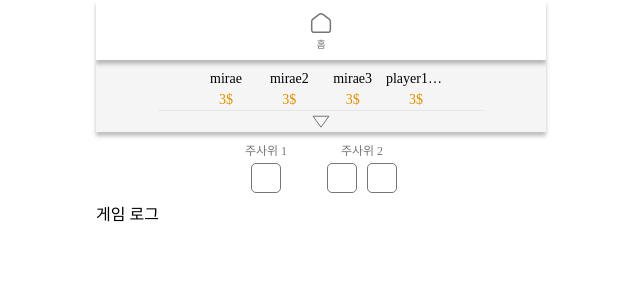
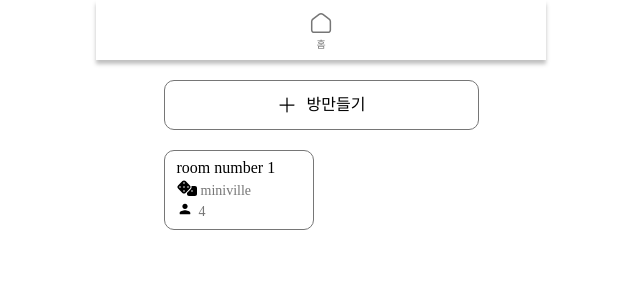
Before and after one commit to dygmm4288/board_game, a React (Vite) app in the folder front/: page / in a window 1280 px wide. Shown: the top 300 px of the page, without its empty margins (319-959 px from the left). Built offline with nearby package versions, Linux system fonts and the light colour scheme; a web font is replaced by a local one.

Commit message:
useRoom 때매 오류나서 다시 채워넣음

```diff
--- a/front/src/components/Home.tsx
+++ b/front/src/components/Home.tsx
@@ -1,6 +1,6 @@
 import useModal from "../zustand/modal";
 import RoomModal from "./common/modal/RoomCreateModal";
-import React from "react";
+
 import PlusBtnIcon from "../assets/svg/PlusBtnIcon";
 
 import RoomList from "./common/RoomList";
@@ -12,7 +12,7 @@ const Home = () => {
   };
 
   return (
-    <div className='w-full h-screen bg-primary-background-color flex flex-col items-center'>
+    <div className='w-full h-screen flex flex-col items-center'>
       <div>
         <button
           onClick={handleClickCreateRoom}
--- a/front/src/components/common/modal/RoomCreateModal.tsx
+++ b/front/src/components/common/modal/RoomCreateModal.tsx
@@ -5,12 +5,12 @@ import { cn } from "../../../util/cn";
 import NumberInput from "../../form/NumberInput";
 
 const RoomModal = () => {
-  const {createRoom} = useRoom();
+  // const { createRoom } = useRoom();
 
   const handleSubmit = (e: FormEvent<HTMLFormElement>) => {
     e.preventDefault();
 
-    createRoom()
+    // createRoom();
   };
 
   return (
@@ -21,7 +21,14 @@ const RoomModal = () => {
           <option>Minibill2</option>
         </select>
         <NumberInput />
-        <button type="submit" className={cn("w-full h-[40px] bg-secondary-bg-color rounded-[5px]", flex_center)}>만들기</button>
+        <button
+          type='submit'
+          className={cn(
+            "w-full h-[40px] bg-secondary-bg-color rounded-[5px]",
+            flex_center
+          )}>
+          만들기
+        </button>
       </form>
     </article>
   );
--- a/front/src/components/MinivilleRoom.tsx
+++ b/front/src/components/routes/MinivilleRoom.tsx
@@ -1,6 +1,6 @@
-import PlayerHeader from "./common/PlayerHeader";
-import CardSection from "./section/CardSection";
-import RollSection from "./section/RollSection";
+import PlayerHeader from "../common/PlayerHeader";
+import CardSection from "../section/CardSection";
+import RollSection from "../section/RollSection";
 
 const MinivilleRoom = () => {
   return (
--- /dev/null
+++ b/front/src/hooks/useRoom.ts
@@ -0,0 +1,16 @@
+import axios from "axios";
+
+const roomApi = axios.create({
+  baseURL: "http://localhost:8000/api/room",
+  headers: {},
+});
+
+const useRoom = () => {
+  const createRoom = () => {};
+
+  return {
+    createRoom,
+  };
+};
+
+export default useRoom;
--- a/front/src/router/index.tsx
+++ b/front/src/router/index.tsx
@@ -3,19 +3,21 @@ import {
   createRoutesFromElements,
   Route,
 } from "react-router-dom";
-import MinivilleRoom from "../components/MinivilleRoom";
+import MinivilleRoom from "../components/routes/MinivilleRoom";
 import Login from "../components/routes/Login";
 import Signup from "../components/routes/Signup";
+import Home from "../components/Home";
 import HomeLayout from "../layouts/HomeLayout";
 
 const router = createBrowserRouter(
   createRoutesFromElements(
     <Route path='/' element={<HomeLayout />}>
-      <Route path='/' element={<MinivilleRoom />} />
+      <Route path='/' element={<Home />} />
+      <Route path='/miniville' element={<MinivilleRoom />} />
       <Route path='/login' element={<Login />} />
       <Route path='/signup' element={<Signup />} />
-    </Route>,
-  ),
+    </Route>
+  )
 );
 
 export default router;
```
